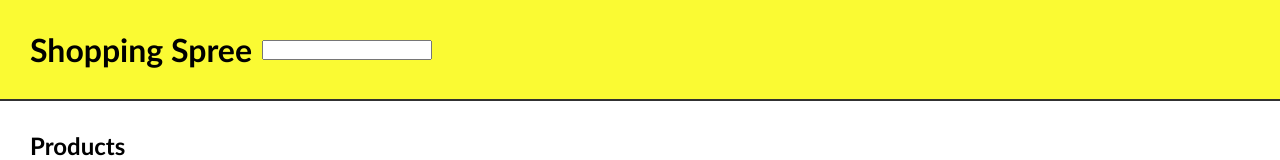
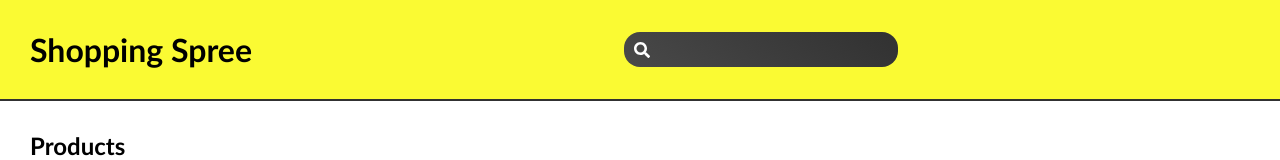
Before and after one commit to TienNguyen93/shopping, a React (Create React App) app in the folder client/: page / in a window 1280 px wide. Shown: the top 160 px of the page. Built offline with nearby package versions, Linux system fonts and the light colour scheme; data requests are answered from the project's data file.

Commit message:
fix search bar style

```diff
--- a/client/src/App.css
+++ b/client/src/App.css
@@ -24,16 +24,14 @@
     background: linear-gradient(35deg, #494949, #313131);
     font-size: 1rem;
     color: white;
-    padding: 0.5rem 2.7rem;
+    padding: 0.5rem 2.3rem;
     border-radius: 1rem;
     outline: none;
 }
 
 .search-form svg {
     position: absolute;
-    top: 50%;
-    left: 0%;
-    transform: translate(100%, -50%);
+    margin: 10px 10px;
     color: white
 }
 
--- a/client/src/App.js
+++ b/client/src/App.js
@@ -34,18 +34,10 @@ const App = () => {
     <div className="App">
       <div className="header-container">
             <h1 style={{padding: '10px'}}>Shopping Spree</h1>
-            <div>
-                <input value={search} onChange={handleSearch}/>
+            <div className="search-form">
+              <FaSearch />
+              <input value={search} onChange={handleSearch}/>
             </div>
-            {/* <form className="search-form" onSubmit={handleSubmit}>
-              <div>
-                <FaSearch />
-                <input
-                  type="text"
-                  value={search}
-                  onChange={handleSearch}/>
-              </div>
-            </form> */}
       </div>
 
 
```
